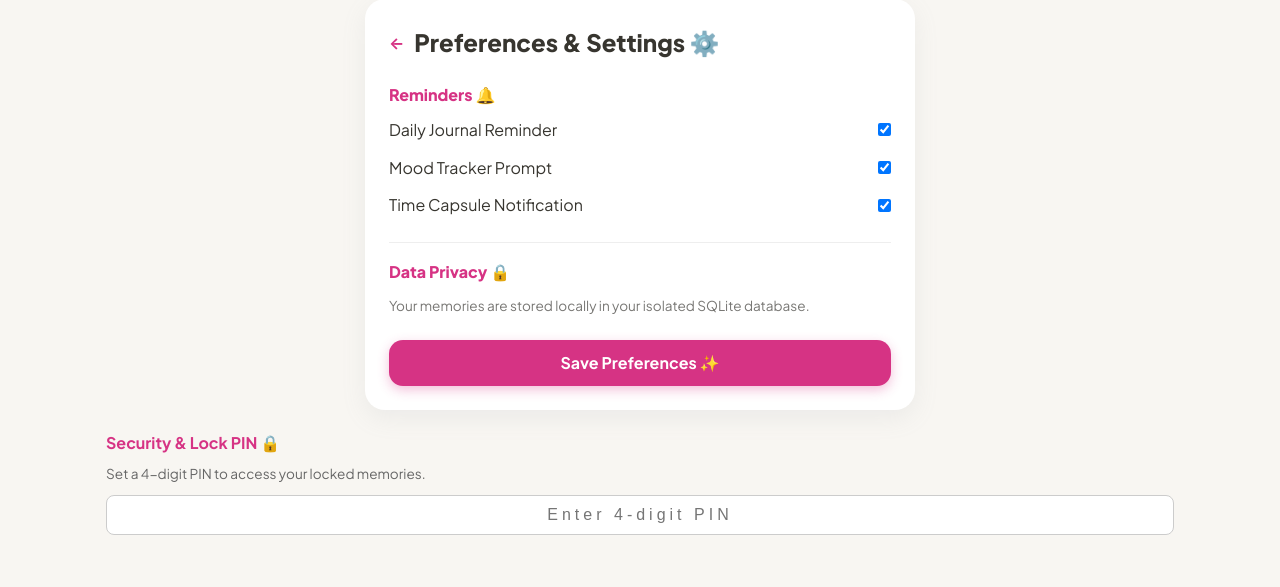
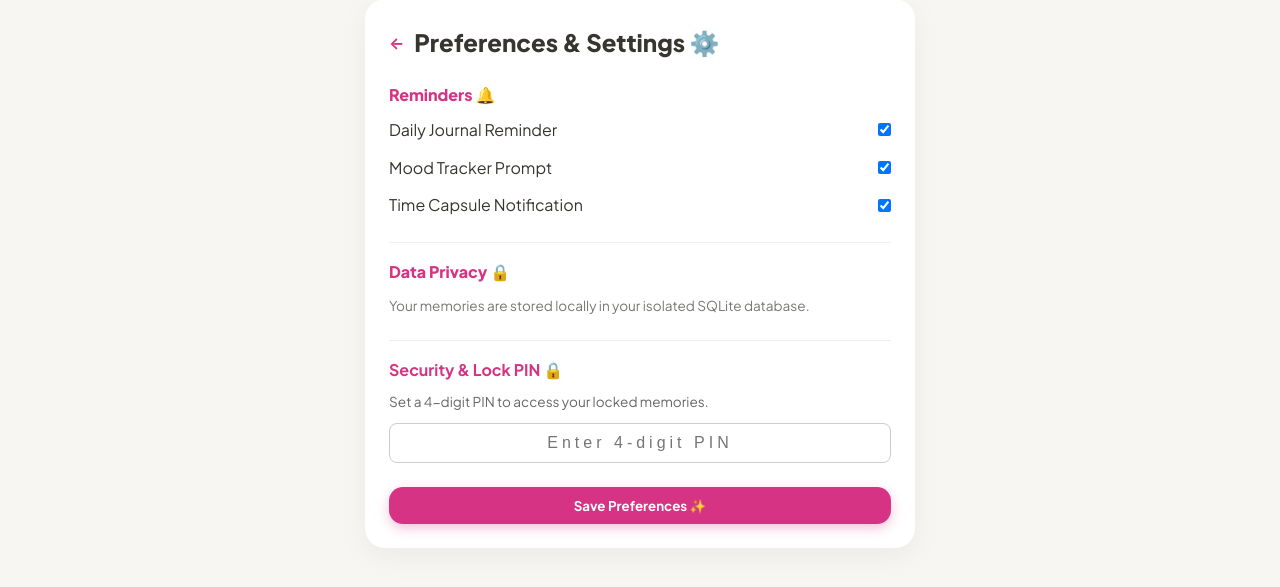
Before and after one commit to shreyarp12/MemoryVerse, a Flask app: page /settings in a window 1280 px wide. Shown: the part 113-700 px from the top of the page. Run offline with Flask 3, Linux system fonts and the light colour scheme; a user stored in the database is signed in; data comes from the database, SQL or seed files in the repository.

Commit message:
Fixed settings form so PIN saves correctly

```diff
--- a/templates/profile/settings.html
+++ b/templates/profile/settings.html
@@ -6,6 +6,9 @@
     <a href="{{ url_for('profile') }}" style="font-weight: 700; color: #D63384;">←</a>
     <h1 style="font-size: 1.5rem; font-weight: 800;">Preferences & Settings ⚙️</h1>
   </div>
+
+  <!-- We must use a form with method="POST" to send data to the backend -->
+  <form method="POST" action="{{ url_for('settings') }}">
 
     <div style="margin-bottom: 24px;">
       <h3 style="font-size: 1rem; font-weight: 800; margin-bottom: 10px; color: #D63384;">Reminders 🔔</h3>
@@ -28,15 +31,12 @@
       <p style="font-size: 0.85rem; color: var(--text-muted); margin-bottom: 10px;">Your memories are stored locally in your isolated SQLite database.</p>
     </div>
 
-  <a href="{{ url_for('profile') }}" class="btn btn-primary" style="width: 100%;">Save Preferences ✨</a>
-</div>
-<!-- Inside your Settings form -->
-<div style="margin-top: 20px;">
+    <!-- The PIN input must be inside the form -->
+    <div style="border-top: 1px solid #EEE; padding-top: 16px; margin-bottom: 24px;">
       <h3 style="color: #d63384; font-size: 1rem; margin-bottom: 8px;">Security & Lock PIN 🔒</h3>
       <p style="font-size: 0.85rem; color: #666; margin-bottom: 10px;">
         Set a 4-digit PIN to access your locked memories.
       </p>
-
       <input
         type="password"
         name="security_pin"
@@ -47,4 +47,9 @@
         style="width: 100%; padding: 10px; border-radius: 8px; border: 1px solid #ccc; font-size: 1rem; letter-spacing: 4px; text-align: center;"
       >
     </div>
+
+    <!-- This MUST be a button with type="submit", not an <a> tag -->
+    <button type="submit" class="btn btn-primary" style="width: 100%; cursor: pointer;">Save Preferences ✨</button>
+  </form>
+</div>
 {% endblock %}
```
Lines whose indentation alone changed are shown as unchanged.
